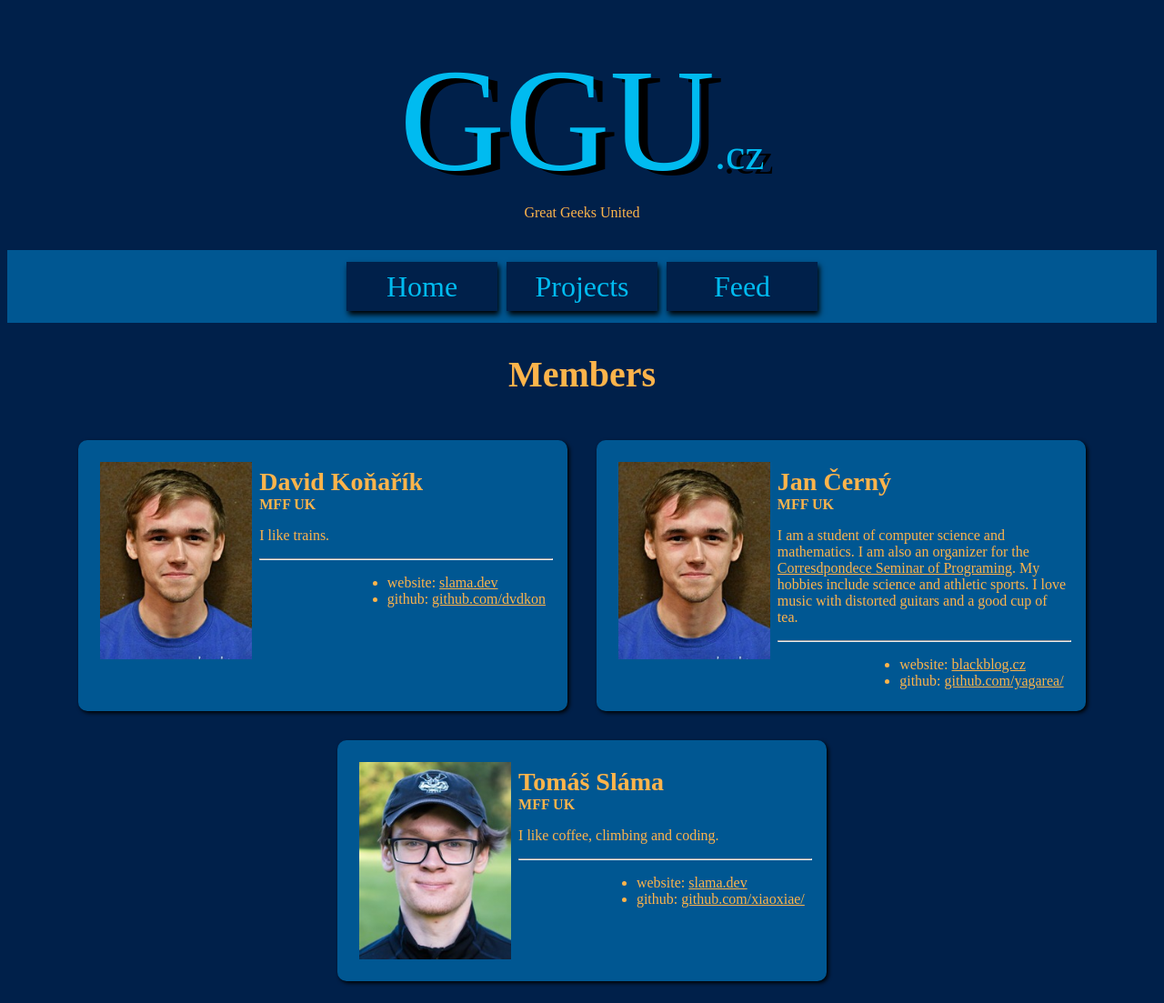
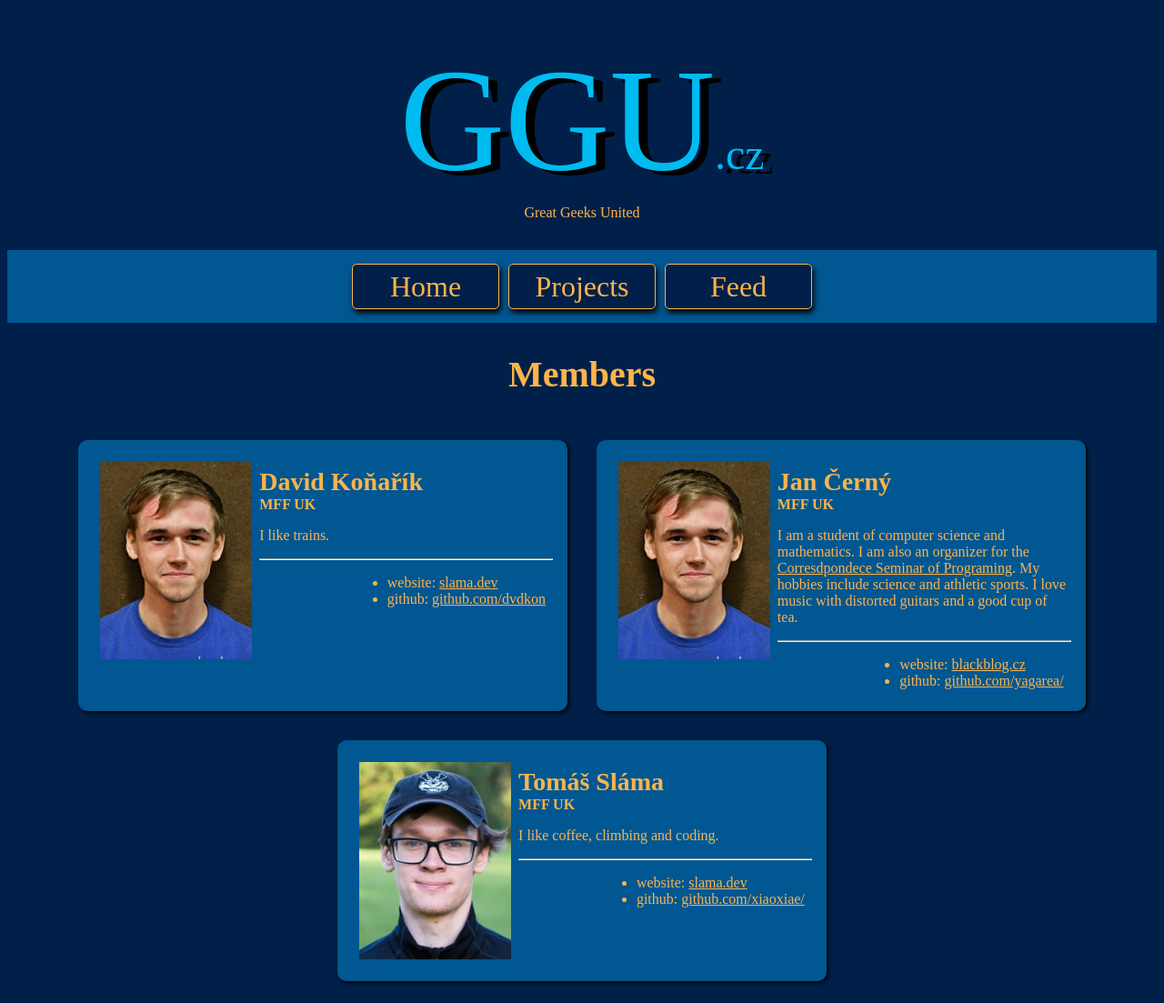
Before and after one commit to yagarea/ggu.cz, a Jekyll site: the page built from index.md, in a window 1280 px wide. Shown: the whole page at 91% size. Built offline with Jekyll 4.4.1, drawn with Linux system fonts in a browser that asks for light colours.

Commit message:
redesign menu buttons

```diff
--- a/assets/css/styles.sass
+++ b/assets/css/styles.sass
@@ -68,10 +68,14 @@ a
   position: relative
   border: 3px solid $background-color
   padding: 0
+  border-width: 1px
+  border-style: solid
+  border-color: $text-color
+  border-radius: 5px
   box-shadow: 2px 4px 6px black
 
   a
-    color: $highlight-color
+    color: $text-color
     text-decoration: none !important
     font-size: 2em
     margin: 0
```
